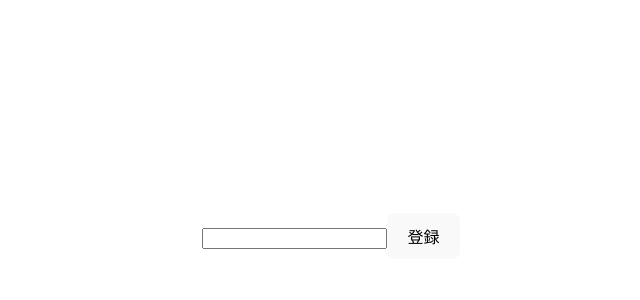
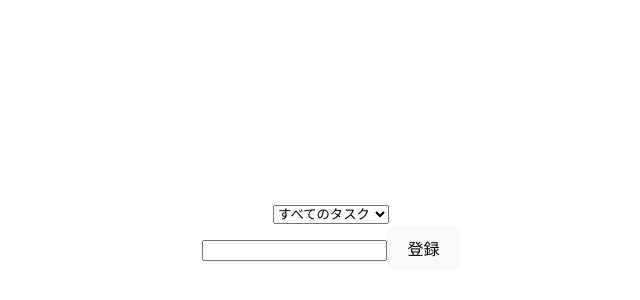
Before and after one commit to teruyoshi/simple-todo, a React (Vite) app: page / in a window 1280 px wide. Shown: the part 156-456 px from the top of the page, without its empty margins (309-949 px from the left). Built offline with nearby package versions, Linux system fonts and the light colour scheme.

Commit message:
フィルター機能を実装した #11

```diff
--- a/src/App.tsx
+++ b/src/App.tsx
@@ -4,13 +4,29 @@ import AddTodo from "./components/AddTodo"
 import TodoList from "./components/TodoList"
 
 export type Todo = {
-  id: number
+  readonly id: number
   text: string
   done: boolean
   removed: boolean
 }
 
 function App() {
+  const FilterList = [
+    { text: "すべてのタスク", callBack: (todo: Todo) => !todo.removed },
+    {
+      text: "完了したタスク",
+      callBack: (todo: Todo) => !todo.removed && todo.done,
+    },
+    {
+      text: "現在のタスク",
+      callBack: (todo: Todo) => !todo.removed && !todo.done,
+    },
+    { text: "ごみ箱", callBack: (todo: Todo) => todo.removed },
+  ] as const
+
+  type FilterIndex = Exclude<keyof typeof FilterList, keyof []>
+
+  const [selectedFilter, setSelectedFilter] = useState<FilterIndex>("0")
   const [nextId, setNextId] = useState<number>(1)
   const [todos, setTodos] = useState<Todo[]>([])
 
@@ -35,8 +51,22 @@ function App() {
 
   return (
     <>
+      <select
+        value={selectedFilter}
+        onChange={(e) => setSelectedFilter(e.target.value as FilterIndex)}
+      >
+        {FilterList.map((filterText, index) => (
+          <option key={filterText.text} value={index}>
+            {filterText.text}
+          </option>
+        ))}
+      </select>
       <AddTodo addTodoHandler={addTodoHandler} />
-      <TodoList todos={todos} changeTodoHandler={changeTodoHandler} />
+      <TodoList
+        todos={todos}
+        filterCallback={FilterList[selectedFilter].callBack}
+        changeTodoHandler={changeTodoHandler}
+      />
     </>
   )
 }
--- a/src/components/TodoList.tsx
+++ b/src/components/TodoList.tsx
@@ -3,15 +3,18 @@ import TodoItem from "./TodoItem"
 
 type TodoListProps = {
   todos: Todo[]
+  filterCallback: (todo: Todo) => boolean
   changeTodoHandler: (todo: Todo) => void
 }
 
-export default function TodoList({ todos, changeTodoHandler }: TodoListProps) {
+export default function TodoList({
+  todos,
+  filterCallback,
+  changeTodoHandler,
+}: TodoListProps) {
   return (
     <ul>
-      {todos
-        .filter((todo) => !todo.removed)
-        .map((todo) => (
+      {todos.filter(filterCallback).map((todo) => (
         <TodoItem
           key={todo.id}
           todo={todo}
```
Lines whose indentation alone changed are shown as unchanged.
